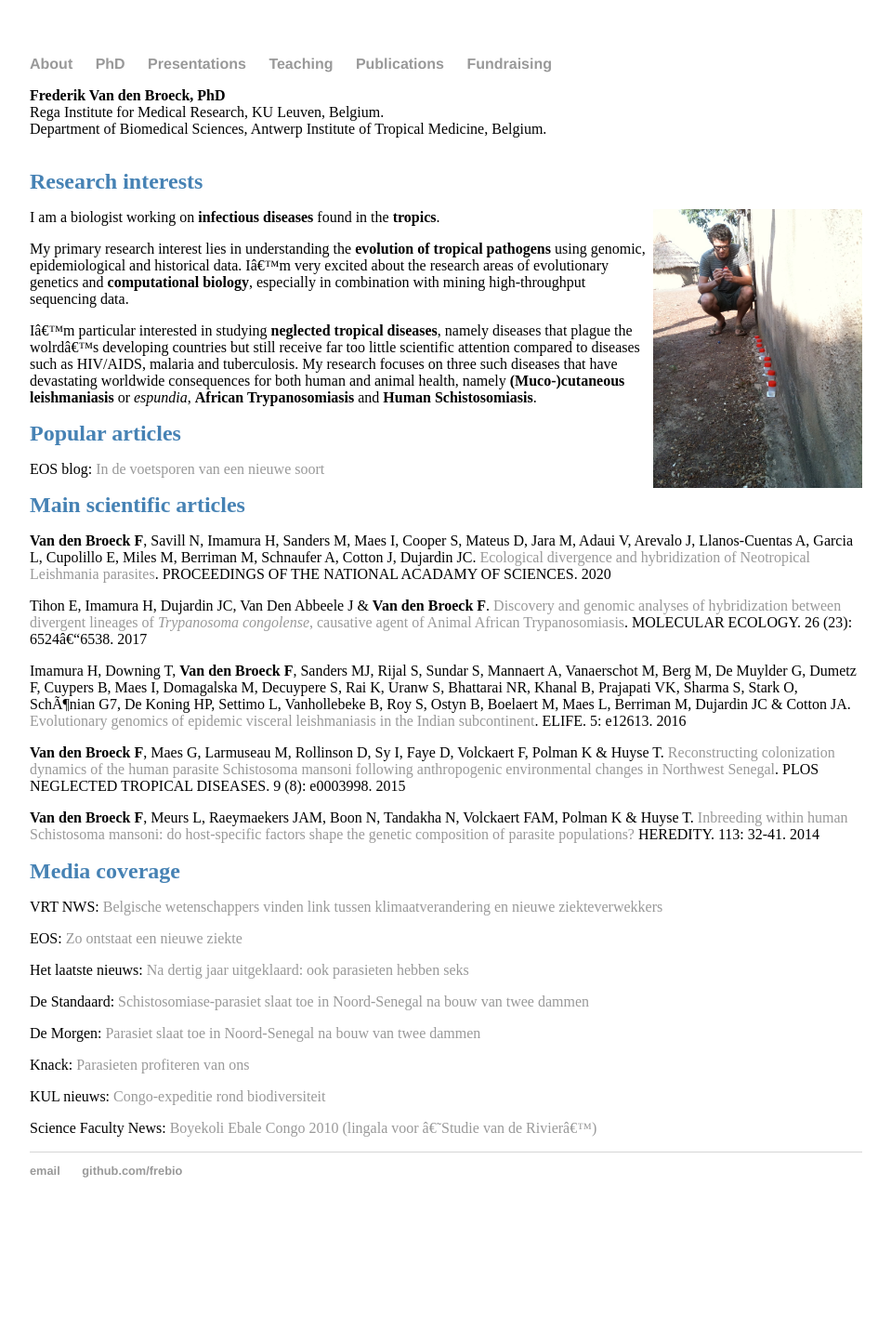
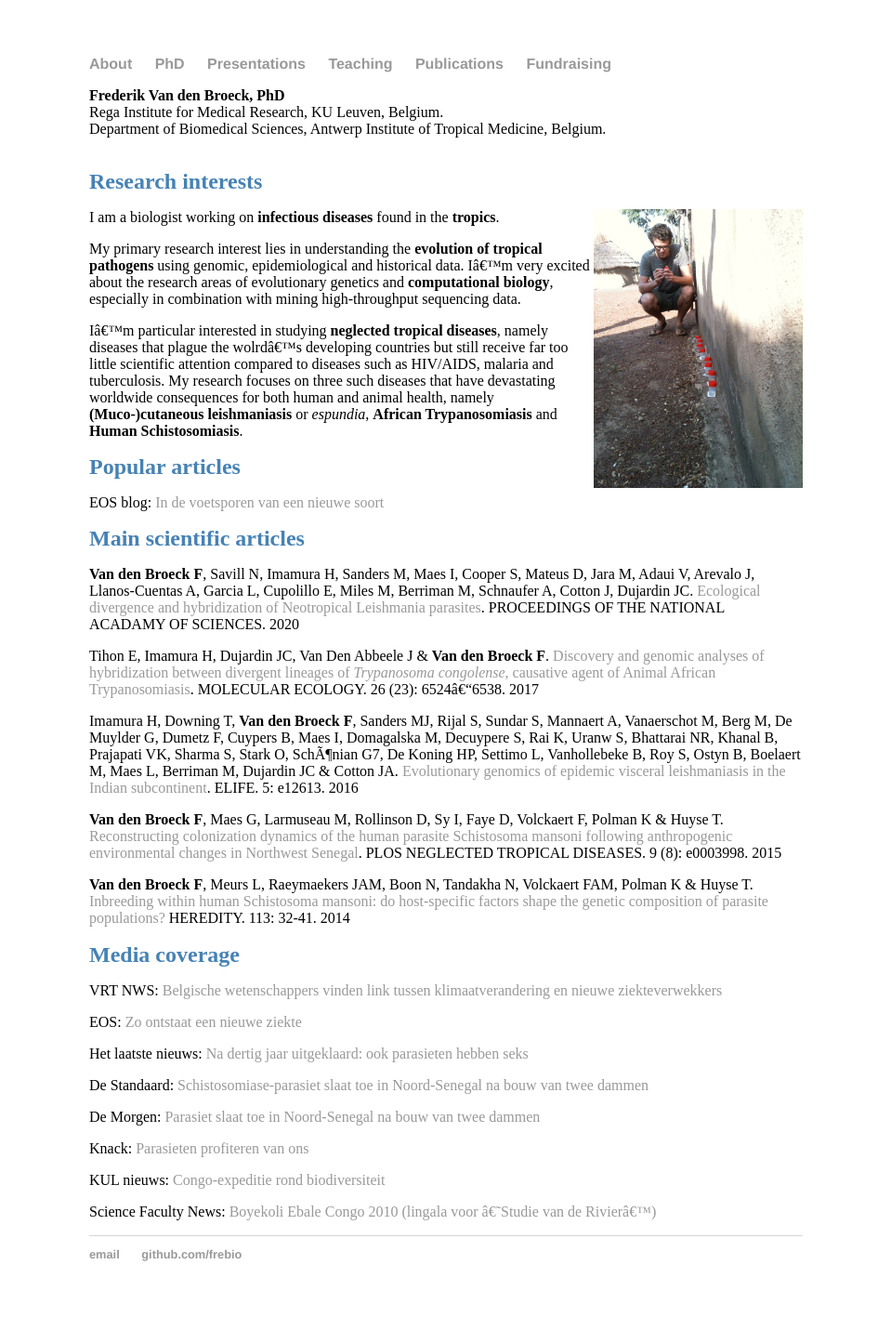
Before and after one commit to FreBio/FreBio.github.io, a Jekyll site: the page built from index.md, in a window 1280 px wide. Shown: the whole page at 93% size, without its empty margins (160-1119 px from the left). Built offline with Jekyll 4.4.1, drawn with Linux system fonts in a browser that asks for light colours; our own code applies the rules of GitHub Pages for plain Markdown files; comment, search, counter and statistics services are not loaded; before the commit the page ends 1327 px from its top, so only the background shows below that.

Commit message:
Update main.css

```diff
--- a/css/main.css
+++ b/css/main.css
@@ -1,4 +1,4 @@
-body { margin: 60px auto; width: 70%; }
+body { margin: 60px auto; width: 60%; }
 
 a { text-decoration: none; color: #999; }
 a:hover { text-decoration: underline; }
```
